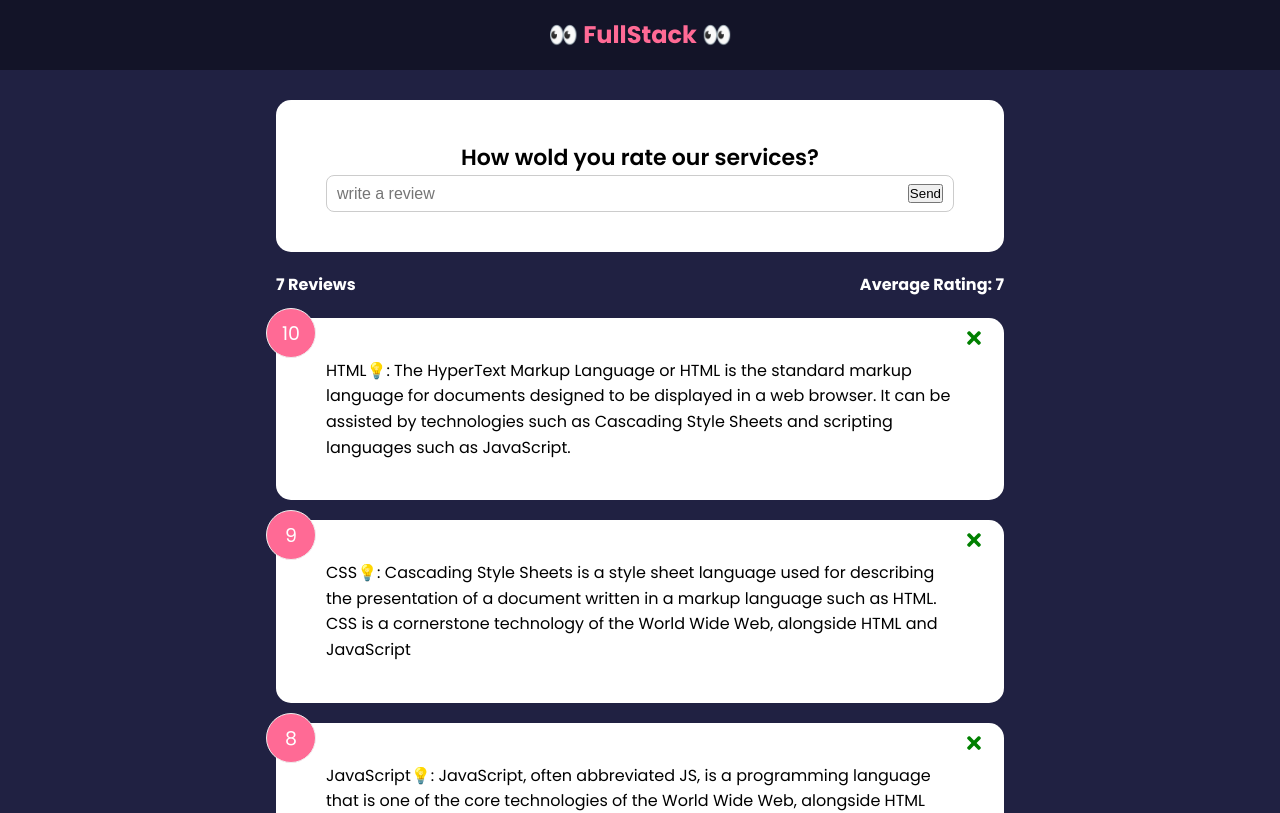
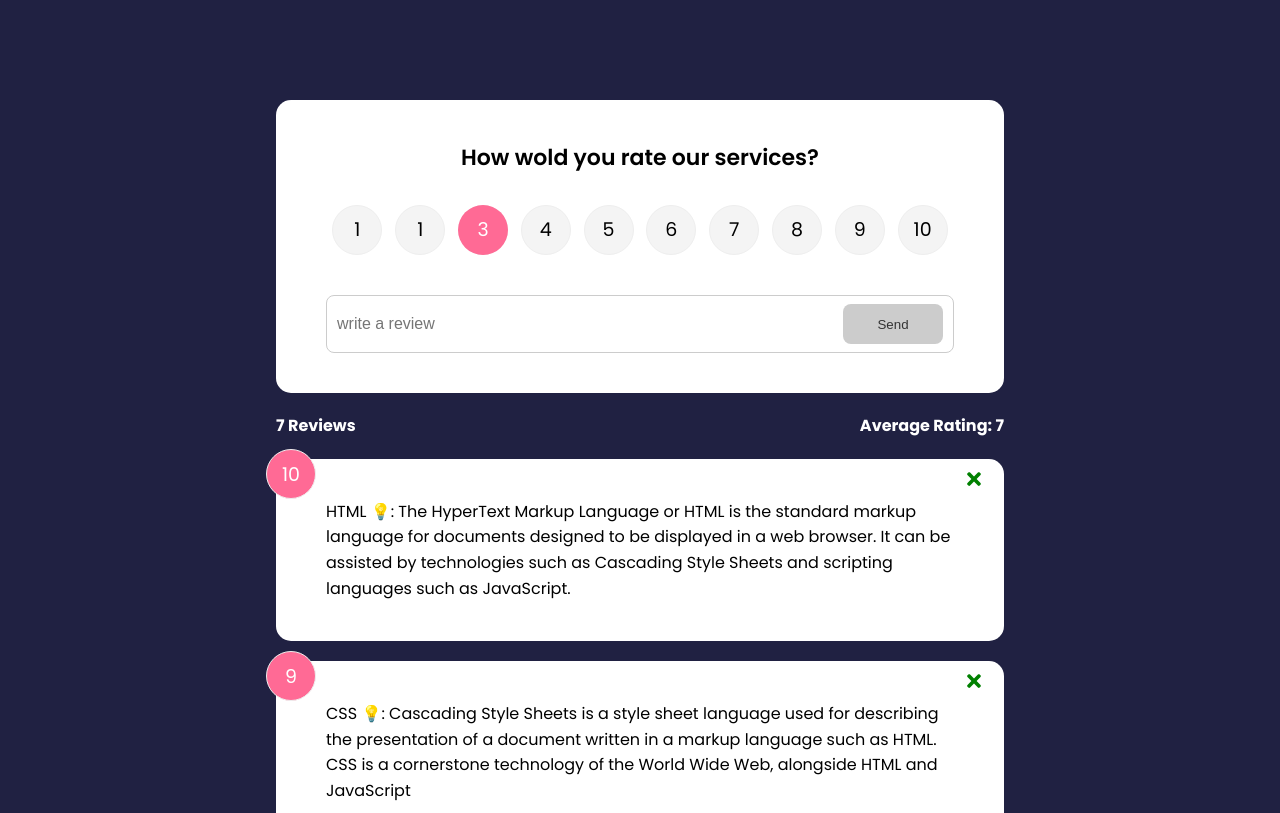
Before and after one commit to OerdBej/feedback, a React (Create React App) app: page / in a window 1280 px wide. Shown: the top 813 px of the page. Built offline with nearby package versions, Linux system fonts and the light colour scheme.

Commit message:
feedback

```diff
--- /dev/null
+++ b/src/components/Card/Button.js
@@ -0,0 +1,13 @@
+
+const Button = ({children, version, type, isDisable}) => {
+    return (
+        <button type = {type} disabled={isDisable} className={`btn btn-${version}`}>
+              {children}
+
+        </button>
+    )
+}
+
+
+
+export default Button;
--- a/src/components/FeedbackForm.js
+++ b/src/components/FeedbackForm.js
@@ -1,34 +1,65 @@
 import Card from "./Card/Card";
 import {useState} from 'react'
+import Button from "./Card/Button";
+import RatingSelect from "./RatingSelect";
 
 
 
 const FeedbackForm = () => {
 
 
-    // we usually catch the user type in of the form into a state to store it in order that whatever we type in we catch into the state 💡
+// 💡You cannot submit with a button until its 10 characters
+
+    const [text, setText] = useState('');
+    const [rating, setRating] = useState(10);
+    const [btnDisabled, setBtnDisabled] = useState(true);
+    const [message, setMessage] = useState('');
+
+    const handleTextChange = (e) => {
+        if (text === '') {
+            setBtnDisabled(true)
+            // there is no point in display if there is no TEXT
+            setMessage(null)
+            // if the text is not equal to nothing, so if something in TEXT and is less than 10 character we are going any white space with the trim method
+        } else if(text !== '' && text.trim().length <= 10) {
+            setMessage('Text must be at least 10 characters')
+            setBtnDisabled(true)
+        } else {
+            setMessage(null)
+            setBtnDisabled(false)
+                 }
+        setText(e.target.value)
+    }
 
 
-    const [text, setState] = useState('');
+    const handleSubmit = (e) => {
+        e.preventDefault()
+        if(text.trim().length > 10) {
+            const newFeedback = {
+                text: text,
+                rating: rating,
+            }
 
-    const handleTextChange = (e) => {
-        // console.log(e.target.value);
-        setState(e.target.value);
-
+            console.log(newFeedback)
+        }
     }
-
 
 
     return (
         <Card>
 
-            <form>
+            <form onSubmit ={handleSubmit}>
                 <h2>How wold you rate our services?</h2>
-                {/* here the rating select component */}
+                <RatingSelect select={(rating) => setRating(rating)} />
+
                 <div className="input-group">
                     <input type="text" placeholder="write a review" onChange={handleTextChange} value={text}></input>
-                    <button type="submit">Send</button>
+
+                    <Button type="submit" version='secondary' isDisable={btnDisabled} >Send</Button>
                 </div>
+
+                {message && <div className="message">{message}</div>}
+
             </form>
 
 
--- a/src/components/FeedbackItem.js
+++ b/src/components/FeedbackItem.js
@@ -1,27 +1,20 @@
 import React from "react";
 import Card from "./Card/Card";
-import PropTypes from "prop-types";
 import { FaTimes } from "react-icons/fa";
 
 const FeedbackItem = ({ pizza, handleDelete }) => {
   return (
-    //💡 passing a props to the card and adding the class to the Card component
     <Card>
       <div className='num-display'>{pizza.rating}</div>
-
-      {/* //! We can have the id of each button because of the iteration, We are passing the handleDelete with the id of iteration to the feedback list as a PROPS in order to get the id. We are passing props with iteration of the id. So now we know what is been clicked at what moment. Items are into the APP.js stored into a useState*/}
       <button onClick={() => handleDelete(pizza.id)} className='close'>
         <FaTimes color='green' fontSize={20}></FaTimes>
       </button>
       <div className='text-display'>
-        {pizza.text}💡: {pizza.bio}
+        {pizza.text} 💡: {pizza.bio}
       </div>
     </Card>
   );
 };
 
-FeedbackItem.prototype = {
-  item: PropTypes.object.isRequired,
-};
 
 export default FeedbackItem;
--- a/src/components/FeedbackStats.js
+++ b/src/components/FeedbackStats.js
@@ -3,6 +3,8 @@ import PropTypes from "prop-types";
 const FeedbackStats = ({ feedback }) => {
   //!calculating the ratings avg: loop through the ratings and
 
+
+  // 🤔
   let average =
     feedback.reduce((accumulator, currentValue) => {
       return accumulator + currentValue.rating;
--- a/src/components/Header.js
+++ b/src/components/Header.js
@@ -1,4 +1,3 @@
-import PropTypes from "prop-types";
 
 const Header = ({ text, bgColor, textColor }) => {
   const headerStyles = {
@@ -15,16 +14,6 @@ const Header = ({ text, bgColor, textColor }) => {
   );
 };
 
-Header.defaultProps = {
-  text: "👀 FullStack 👀",
-  bgColor: "rgba(0,0,0,0.4)",
-  textColor: "#ff6a95",
-};
 
-Header.propsTypes = {
-  text: PropTypes.string,
-  bgColor: PropTypes.string,
-  textColor: PropTypes.string,
-};
 
 export default Header;
--- /dev/null
+++ b/src/components/RatingSelect.js
@@ -0,0 +1,112 @@
+import {useState} from 'react'
+
+const RatingSelect = ({select}) =>{
+
+    const [selected, setSelected] = useState(3);
+
+    const handleChange = (e) => {
+        setSelected(+e.currentTarget.value)
+        select(e.currentTarget.value);
+
+    }
+
+
+    return (
+
+        <ul className='rating'>
+            <li>
+                <input
+                type='radio'
+                id='num1'
+                name='rating'
+                onChange={handleChange}
+                checked={selected === 1} />
+                <label htmlFor='num1'>1</label>
+            </li>
+            <li>
+                <input
+                type='radio'
+                id='num2'
+                name='rating'
+                onChange={handleChange}
+                checked={selected === 2} />
+                <label htmlFor='num2'>1</label>
+            </li>
+            <li>
+                <input
+                type='radio'
+                id='num3'
+                name='rating'
+                onChange={handleChange}
+                checked={selected === 3} />
+                <label htmlFor='num1'>3</label>
+            </li>
+            <li>
+                <input
+                type='radio'
+                id='num4'
+                name='rating'
+                onChange={handleChange}
+                checked={selected === 4} />
+                <label htmlFor='num1'>4</label>
+            </li>
+            <li>
+                <input
+                type='radio'
+                id='num5'
+                name='rating'
+                onChange={handleChange}
+                checked={selected === 5} />
+                <label htmlFor='num1'>5</label>
+            </li>
+            <li>
+                <input
+                type='radio'
+                id='num6'
+                name='rating'
+                onChange={handleChange}
+                checked={selected === 6} />
+                <label htmlFor='num1'>6</label>
+            </li>
+            <li>
+                <input
+                type='radio'
+                id='num7'
+                name='rating'
+                onChange={handleChange}
+                checked={selected === 7} />
+                <label htmlFor='num1'>7</label>
+            </li>
+            <li>
+                <input
+                type='radio'
+                id='num8'
+                name='rating'
+                onChange={handleChange}
+                checked={selected === 8} />
+                <label htmlFor='num1'>8</label>
+            </li>
+            <li>
+                <input
+                type='radio'
+                id='num9'
+                name='rating'
+                onChange={handleChange}
+                checked={selected === 9} />
+                <label htmlFor='num1'>9</label>
+            </li>
+            <li>
+                <input
+                type='radio'
+                id='num10'
+                name='rating'
+                onChange={handleChange}
+                checked={selected === 10} />
+                <label htmlFor='num1'>10</label>
+            </li>
+        </ul>
+    );
+}
+
+
+export default RatingSelect
```
Also changed, not shown: src/App.js (+4 -7 lines), src/components/FeedbackList.js (+1 -14 lines).
